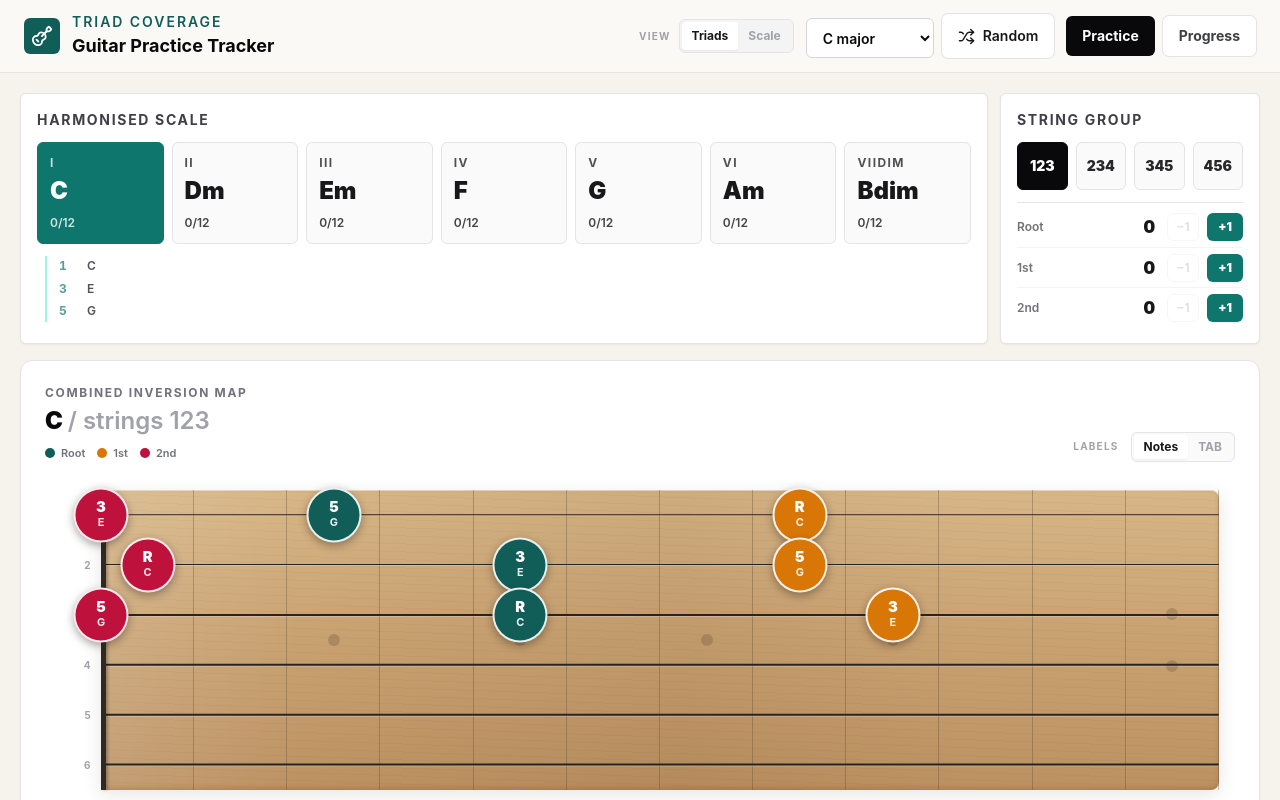
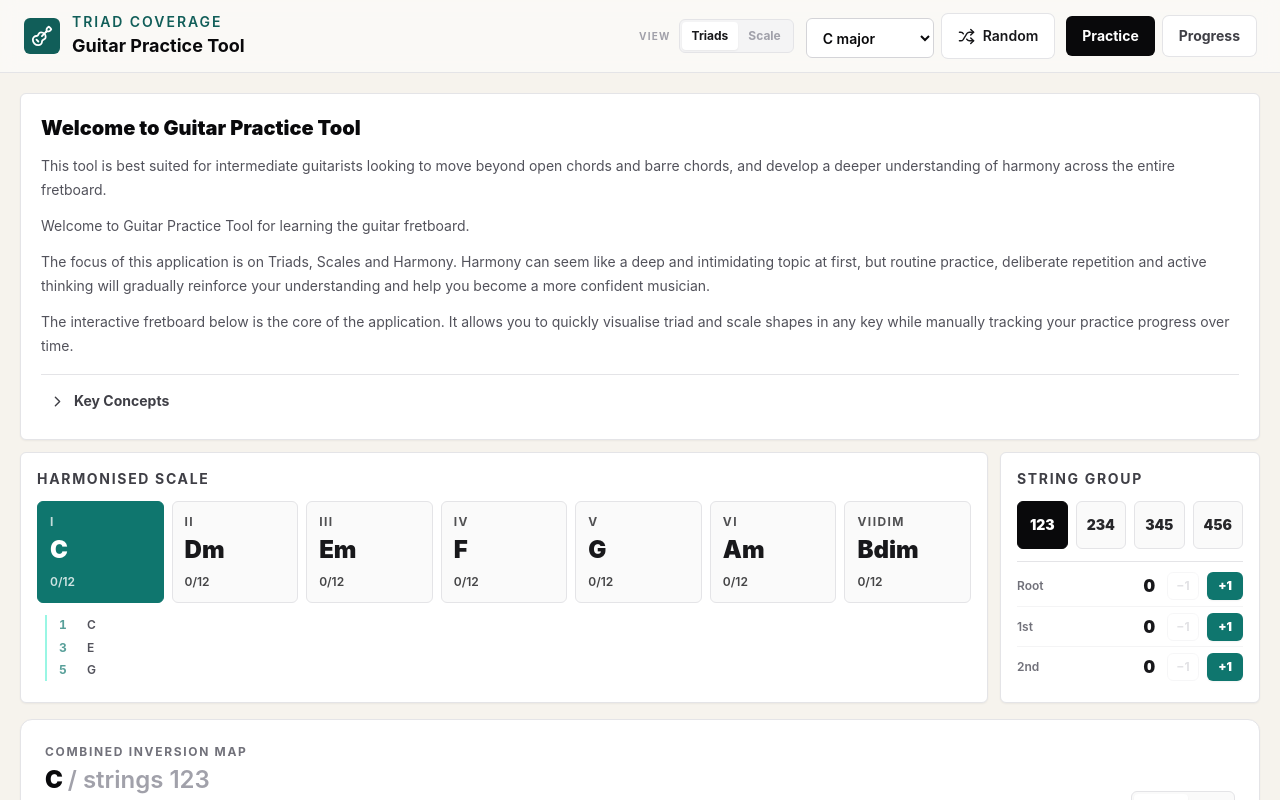
Before and after one commit to Patrock3/GuitarPracticeTool, a React (Vite) app: page / in a window 1280 px wide. Shown: the top 800 px of the page. Built offline with nearby package versions, Linux system fonts and the light colour scheme.

Commit message:
Rename app and add welcome guide

```diff
--- a/index.html
+++ b/index.html
@@ -3,7 +3,7 @@
   <head>
     <meta charset="UTF-8" />
     <meta name="viewport" content="width=device-width, initial-scale=1.0" />
-    <title>Guitar Practice Tracker</title>
+    <title>Guitar Practice Tool</title>
   </head>
   <body>
     <div id="root"></div>
--- a/package.json
+++ b/package.json
@@ -1,5 +1,5 @@
 {
-  "name": "guitar-practice-tracker",
+  "name": "guitar-practice-tool",
   "private": true,
   "version": "0.1.0",
   "type": "module",
--- a/src/app/App.tsx
+++ b/src/app/App.tsx
@@ -9,6 +9,7 @@ import { ProgressPage } from "../components/progress/ProgressPage";
 import { ProgressionBuilder } from "../components/progression/ProgressionBuilder";
 import { HarmonisedScale } from "../components/workspace/HarmonisedScale";
 import { StringGroupSelector } from "../components/workspace/StringGroupSelector";
+import { WelcomeCard } from "../components/workspace/WelcomeCard";
 import { buildDiatonicScale } from "../features/harmony/diatonicHarmony";
 import type { DiatonicChord } from "../features/harmony/harmonyTypes";
 import type { TriadInversion } from "../data/triads";
@@ -229,6 +230,7 @@ function PracticeWorkspace({
   return (
     <div className="grid gap-4">
       <section className="grid gap-3">
+        <WelcomeCard />
         <div className="grid gap-3 xl:grid-cols-[minmax(0,1fr)_260px]">
           <HarmonisedScale
             chords={chords}
--- a/src/components/layout/AppLayout.tsx
+++ b/src/components/layout/AppLayout.tsx
@@ -37,7 +37,7 @@ export function AppLayout({
               <p className="text-sm font-semibold uppercase tracking-[0.14em] text-teal-800">
                 Triad Coverage
               </p>
-              <h1 className="text-lg font-bold text-zinc-950">Guitar Practice Tracker</h1>
+              <h1 className="text-lg font-bold text-zinc-950">Guitar Practice Tool</h1>
             </div>
           </div>
           <div className="flex flex-col gap-3 sm:flex-row sm:items-center">
--- /dev/null
+++ b/src/components/workspace/WelcomeCard.tsx
@@ -0,0 +1,99 @@
+import { useState } from "react";
+import { ChevronRight } from "lucide-react";
+
+const welcomeContent = {
+  title: "Welcome to Guitar Practice Tool",
+  introduction: [
+    "This tool is best suited for intermediate guitarists looking to move beyond open chords and barre chords, and develop a deeper understanding of harmony across the entire fretboard.",
+    "Welcome to Guitar Practice Tool for learning the guitar fretboard.",
+    "The focus of this application is on Triads, Scales and Harmony. Harmony can seem like a deep and intimidating topic at first, but routine practice, deliberate repetition and active thinking will gradually reinforce your understanding and help you become a more confident musician.",
+    "The interactive fretboard below is the core of the application. It allows you to quickly visualise triad and scale shapes in any key while manually tracking your practice progress over time.",
+  ],
+  sections: [
+    {
+      id: "key-concepts",
+      title: "Key Concepts",
+      items: [
+        { text: "Simplified: Any chord can be played in 12 different triad shapes across the guitar fretboard." },
+        { text: "A triad is a three-note chord built from the 1st, 3rd and 5th degrees of a scale." },
+        { text: "Three notes are played across three adjacent strings." },
+        {
+          text: "The six guitar strings can therefore be divided into four string groups:",
+          children: ["EAD", "ADG", "DGB", "GBE"],
+        },
+        {
+          text: "Each string group contains three inversions of every triad:",
+          children: ["Root Position", "1st Inversion", "2nd Inversion"],
+        },
+        { text: "To build confidence with harmony, practise every inversion across every string group." },
+        { text: "As you practise, pay attention to the inversion number and the lowest note (bass note) of each shape. This is one of the easiest ways to understand why each inversion has its name." },
+        { text: "Use the counters beside each string group to manually track your successful practice repetitions." },
+        { text: "Visit the Progress page to review your overall practice summary." },
+      ],
+      closing: "Now get practising! 🎸",
+    },
+  ],
+};
+
+export function WelcomeCard() {
+  const [expandedSection, setExpandedSection] = useState<string | null>(null);
+
+  return (
+    <section className="rounded-md border border-zinc-200 bg-white p-4 shadow-sm sm:p-5">
+      <h2 className="text-xl font-black text-zinc-950">{welcomeContent.title}</h2>
+      <div className="mt-3 grid gap-3 text-sm leading-6 text-zinc-600">
+        {welcomeContent.introduction.map((paragraph) => <p key={paragraph}>{paragraph}</p>)}
+      </div>
+
+      <div className="mt-4 border-t border-zinc-200 pt-2">
+        {welcomeContent.sections.map((section) => {
+          const isExpanded = expandedSection === section.id;
+          const contentId = `${section.id}-content`;
+
+          return (
+            <div key={section.id}>
+              <button
+                aria-controls={contentId}
+                aria-expanded={isExpanded}
+                className="flex w-full items-center gap-2 rounded-md px-2 py-2 text-left text-sm font-bold text-zinc-700 transition hover:bg-zinc-50 hover:text-teal-800"
+                onClick={() => setExpandedSection(isExpanded ? null : section.id)}
+                type="button"
+              >
+                <ChevronRight
+                  aria-hidden="true"
+                  className={`shrink-0 transition-transform duration-300 ${isExpanded ? "rotate-90" : ""}`}
+                  size={17}
+                />
+                {section.title}
+              </button>
+              <div
+                className={`grid transition-[grid-template-rows,opacity] duration-300 ease-out ${
+                  isExpanded ? "grid-rows-[1fr] opacity-100" : "grid-rows-[0fr] opacity-0"
+                }`}
+                id={contentId}
+              >
+                <div className="overflow-hidden">
+                  <div className="px-3 pb-3 pl-8 pt-2 text-sm leading-6 text-zinc-600">
+                    <ul className="list-disc space-y-2 pl-5">
+                      {section.items.map((item) => (
+                        <li key={item.text}>
+                          {item.text}
+                          {item.children && (
+                            <ul className="mt-1 list-disc space-y-0.5 pl-5">
+                              {item.children.map((child) => <li key={child}>{child}</li>)}
+                            </ul>
+                          )}
+                        </li>
+                      ))}
+                    </ul>
+                    <p className="mt-4 font-bold text-zinc-900">{section.closing}</p>
+                  </div>
+                </div>
+              </div>
+            </div>
+          );
+        })}
+      </div>
+    </section>
+  );
+}
```
Also changed, not shown: 1 other file (tests, documents, lock files or other folders).
